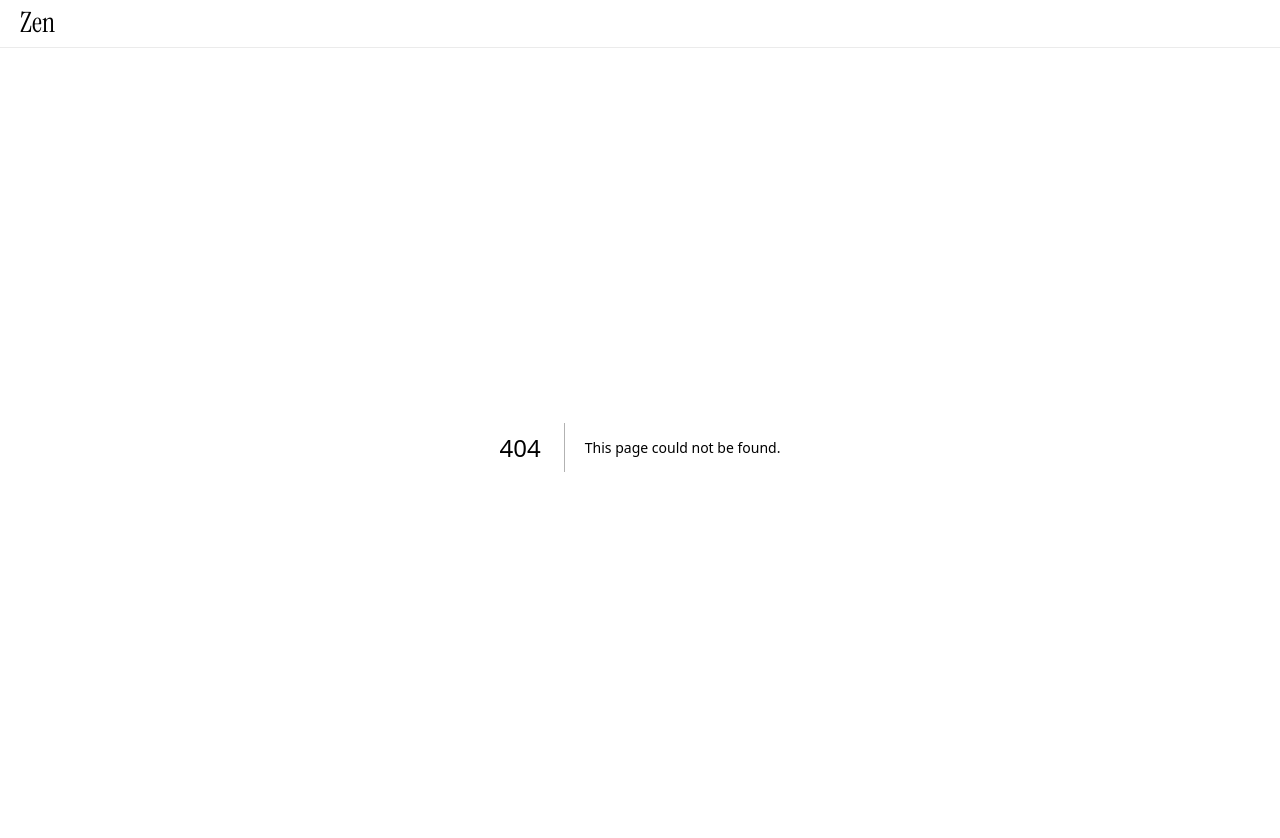
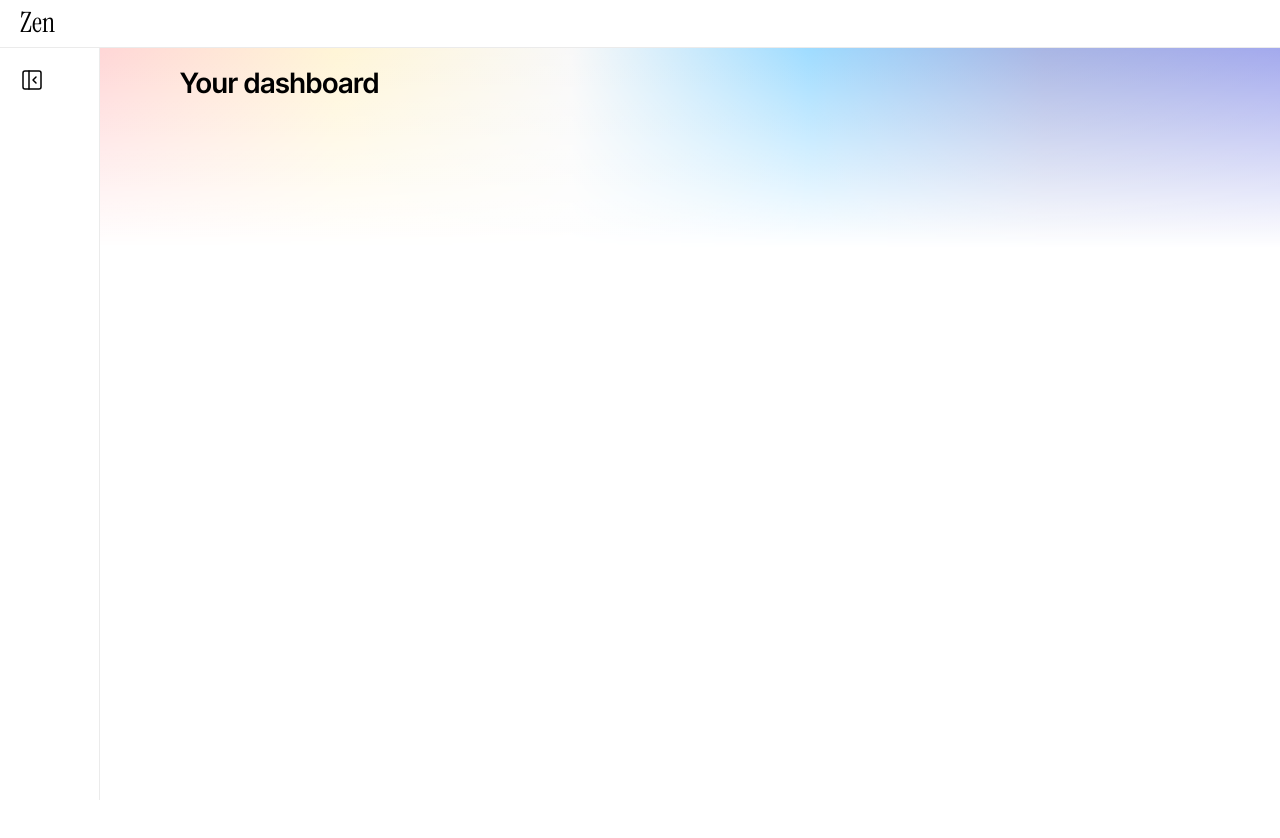
Before and after one commit to devjdn/health-app, a Next.js app in the folder site/: page /dashboard in a window 1280 px wide. Before the commit this address had no page. Shown: the top 838 px of the page. After the commit the page ends 800 px from the top, so only its background shows below. Built offline with nearby package versions, Linux system fonts and the light colour scheme.

Commit message:
adding the dashboard page, will continue tonight

```diff
--- /dev/null
+++ b/site/app/dashboard/layout.tsx
@@ -0,0 +1,11 @@
+import DashboardNavBar from "@/components/dashboard/dashboard-nav-bar";
+import React from "react";
+
+export default function DashboardLayout({children} : {children: React.ReactNode}) {
+    return(
+        <main className="dashboard">
+            <DashboardNavBar/>
+            {children}
+        </main>
+    );
+}
--- /dev/null
+++ b/site/app/dashboard/page.tsx
@@ -0,0 +1,12 @@
+import { Instrument_Serif } from "next/font/google";
+const instrument = Instrument_Serif({weight: ["400"], subsets: ["latin"]});
+
+export default function DashboardHome() {
+    return(
+        <div className="dashboard-home dashboard-page">
+            <div className="dashboard-intro">
+                <h3>Your dashboard</h3>
+            </div>
+        </div>
+    );
+}
--- a/site/app/globals.scss
+++ b/site/app/globals.scss
@@ -32,7 +32,7 @@ h1,h2,h3,h4,h5,h6,p,blockquote,figcaption{
 
   --primary-border: 1px solid #ebebeb;
 
-  --element-shadow: rgba(50, 50, 93, 0.25) 0px 2px 5px -1px, rgba(0, 0, 0, 0.3) 0px 1px 3px -1px;
+  --element-shadow: rgba(50, 50, 93, 0.25) 0px 13px 27px -5px, rgba(0, 0, 0, 0.3) 0px 8px 16px -8px;
 
   --filter: blur(24px) saturate(1);
 }
@@ -53,8 +53,7 @@ h1,h2,h3,h4,h5,h6,p,blockquote,figcaption{
 
     --primary-border: 1px solid #1b1b1b;
 
-    --element-shadow: rgba(50, 50, 93, 0.25) 0px 0px 30px 0px inset;
-
+    --element-shadow: rgba(39, 39, 39, 0.25) 0px 13px 27px -5px, rgba(0, 0, 0, 0.3) 0px 8px 16px -8px;
   }
 }
 
@@ -89,7 +88,9 @@ p{
 //------CORE STYLING------/
 body {
   background: var(--primary);
-  min-height: 100vh;
+  height: 100vh;
+  display: flex;
+  flex-direction: column;
 }
 
 li{
@@ -146,7 +147,7 @@ header{
 }
 
 
-//------HOME CONTENT------//
+//------CONTENT------//
 section{
   padding: 75px calc(50vw - min(1080px,87.5vw)/2);
   display: flex;
@@ -158,6 +159,7 @@ section{
   }
 }
 
+//------HOME------//
 section.intro{
   background: var(--intro-gradient);
 
@@ -220,6 +222,30 @@ section.what-we-offer{
         }
       }
     }
+  }
+}
+
+//------DASHBOARD------//
+main.dashboard{
+  display: grid;
+  grid-template-columns: auto 1fr;
+  flex: 3;
+}
+.dashboard-page{
+  padding: 20px calc(50vw - min(1680px,87.5vw)/2);
+  background: var(--intro-gradient);
+}
+.dashboard-nav-bar{
+  padding: 20px;
+  border-right: var(--primary-border);
+
+  &[aria-expanded="false"] {
+    width: 100px;
+    transition: width .1s ease-in;
+  }
+  &[aria-expanded="true"] {
+    width: 240px;
+    transition: width .1s ease-out;
   }
 }
 
--- /dev/null
+++ b/site/components/dashboard/dashboard-nav-bar.tsx
@@ -0,0 +1,24 @@
+'use client';
+
+import { useEffect, useState } from "react";
+import { PanelLeftOpen, PanelLeftClose } from "lucide-react";
+
+export default function DashboardNavBar(){
+    const [isOpen, setIsOpen] = useState<boolean>(false)
+
+    const toggleNav = () => {
+        setIsOpen(!isOpen)
+    }
+
+    return(
+        <div className={`dashboard-nav-bar ${isOpen ? 'open' : 'closed'}`} id="navbar" aria-expanded={isOpen}>
+            <button className="nav-bar-opener" onClick={toggleNav}>
+                {isOpen ? (
+                    <PanelLeftOpen strokeWidth={1.5}/>
+                ) : (
+                    <PanelLeftClose strokeWidth={1.5}/>
+                )}
+            </button>
+        </div>
+    );
+}
```
